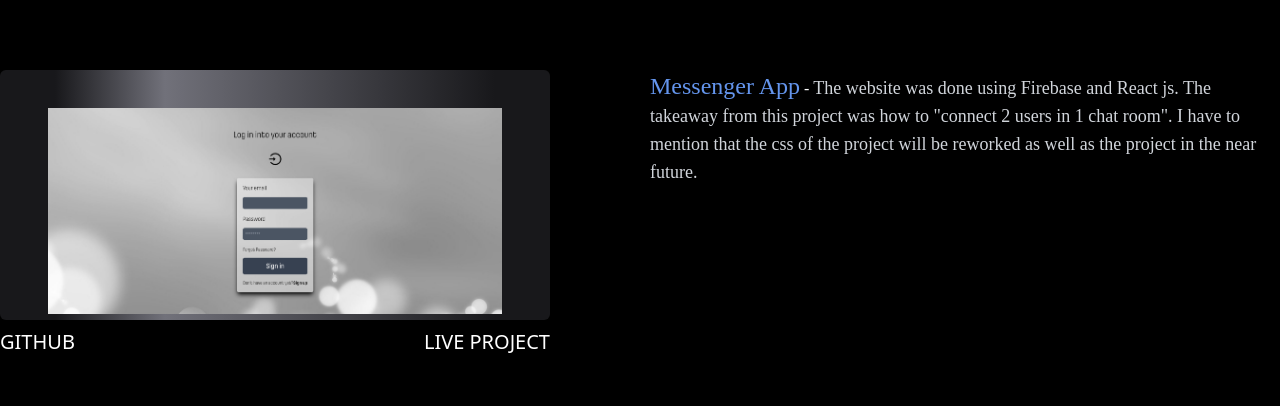
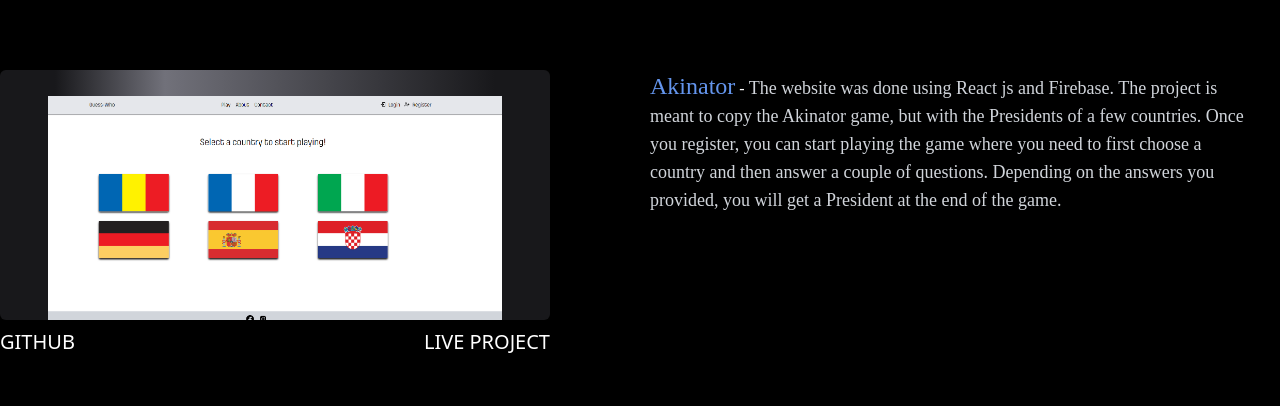
Before and after one commit to copreapt/my-portfolio-website, a React (Vite) app: page / in a window 1280 px wide. Shown: the part 2140-2546 px from the top of the page. Built offline with nearby package versions, Linux system fonts and the light colour scheme; a web font is replaced by a local one.

Commit message:
deleted messenger app

```diff
--- a/src/utils.jsx
+++ b/src/utils.jsx
@@ -148,15 +148,6 @@ export const projects = [
   },
   {
     id: 4,
-    img: "/assets/mess-app.png",
-    doneUsing: "React Js + Firebase",
-    gitHub: "https://github.com/copreapt/messenger-app",
-    liveDemo: "https://cata-react-mess-app.netlify.app/",
-    name: "Messenger App",
-    description: 'The website was done using Firebase and React js. The takeaway from this project was how to "connect 2 users in 1 chat room". I have to mention that the css of the project will be reworked as well as the project in the near future.',
-  },
-  {
-    id: 5,
     img: "/assets/aki-app.png",
     doneUsing: "React Js + Firebase",
     gitHub: "https://github.com/copreapt/akinator-app",
@@ -165,7 +156,7 @@ export const projects = [
     description: "The website was done using React js and Firebase. The project is meant to copy the Akinator game, but with the Presidents of a few countries. Once you register, you can start playing the game where you need to first choose a country and then answer a couple of questions. Depending on the answers you provided, you will get a President at the end of the game.",
   },
   {
-    id: 6,
+    id: 5,
     img: "/assets/nautica-app.png",
     doneUsing: "React Js",
     gitHub: "https://github.com/copreapt/nautica-replica-app",
@@ -174,7 +165,7 @@ export const projects = [
     description: "The website was done using React js. I tried to copy the Nautica Ereso website. The project was done a while ago and needs minor css fixes.",
   },
   {
-    id: 7,
+    id: 6,
     img: "/assets/store.png",
     doneUsing: "React Js + Netlify Functions + Auth0 + Stripe",
     gitHub: "https://github.com/copreapt/react-comfy",
@@ -183,7 +174,7 @@ export const projects = [
     description: "The Comfy Store website was done using React js, Auth0 and Stripe. The project was done following a course from Udemy. The reason I added the project to my portfolio is because I'm 100% sure I can replicate it without any issues.",
   },
   {
-    id: 8,
+    id: 7,
     img: "/assets/jobster.png",
     doneUsing: "React Js + Course Server + Course API + Redux",
     gitHub: "https://github.com/copreapt/my-jobster-app",
```
